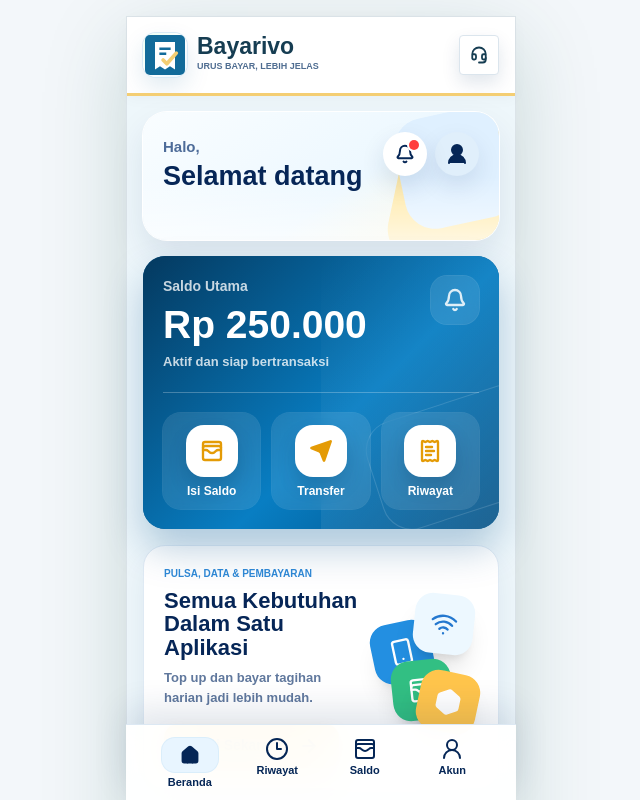
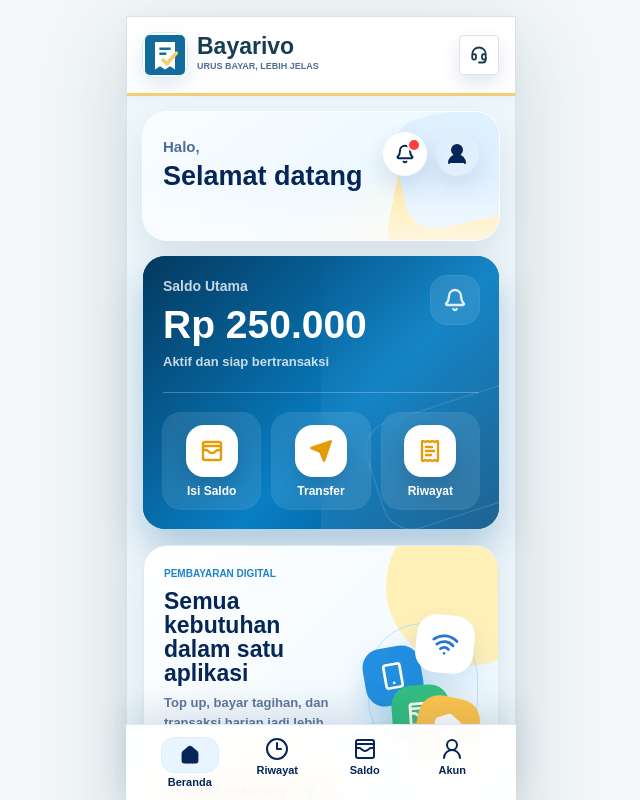
Before and after one commit to Dlennss/BayarIvo, a Next.js app in the folder pulsa-fe/: page / in a window 1280 px wide. Shown: the top 800 px of the page, without its empty margins (319-959 px from the left). Built offline with nearby package versions, Linux system fonts and the light colour scheme; no server answers.

Commit message:
Polish digital payment CTA card

```diff
--- a/pulsa-fe/components/bayarivo/BayarivoHomeConcept.tsx
+++ b/pulsa-fe/components/bayarivo/BayarivoHomeConcept.tsx
@@ -193,29 +193,37 @@
           </div>
         </section>
 
-        <section className="overflow-hidden rounded-[22px] border border-[#dfeaf4] bg-white p-5 shadow-[0_14px_30px_rgba(8,52,100,0.08)]">
-          <div className="grid grid-cols-[1fr_106px] items-center gap-3">
-            <div>
-              <p className="text-[10px] font-black uppercase tracking-[0.22em] text-[#2f89d6]">Pulsa, Data & Pembayaran</p>
-              <h2 className="mt-2 text-[22px] font-black leading-[1.08] text-[#062657]">Semua Kebutuhan Dalam Satu Aplikasi</h2>
-              <p className="mt-2 text-[13px] font-semibold leading-5 text-[#60789d]">Top up dan bayar tagihan harian jadi lebih mudah.</p>
-              <Link href={categoryHref} prefetch={false} className="mt-4 inline-flex h-11 items-center gap-3 rounded-[14px] bg-[#ffcd4a] px-5 text-[14px] font-black text-[#062657] shadow-[0_10px_18px_rgba(225,151,0,0.18)]">
+        <section className="relative overflow-hidden rounded-[24px] border border-[#dfeaf4] bg-[linear-gradient(135deg,#ffffff_0%,#f5fbff_48%,#e8f6ff_100%)] p-5 shadow-[0_16px_34px_rgba(8,52,100,0.09)]">
+          <div className="pointer-events-none absolute -right-12 -top-10 h-40 w-40 rounded-full bg-[#fff0b8]" />
+          <div className="pointer-events-none absolute bottom-0 right-2 h-28 w-36 rounded-t-[34px] bg-[#dff1ff]/70" />
+          <div className="relative grid grid-cols-[1fr_118px] items-center gap-4">
+            <div className="min-w-0">
+              <p className="text-[10px] font-black uppercase tracking-[0.2em] text-[#1f82ca]">Pembayaran Digital</p>
+              <h2 className="mt-2 max-w-[210px] text-[23px] font-black leading-[1.05] text-[#062657]">
+                Semua kebutuhan dalam satu aplikasi
+              </h2>
+              <p className="mt-2 max-w-[205px] text-[13px] font-semibold leading-5 text-[#60789d]">
+                Top up, bayar tagihan, dan transaksi harian jadi lebih mudah.
+              </p>
+              <Link href={categoryHref} prefetch={false} className="mt-4 inline-flex h-11 items-center gap-3 rounded-[14px] bg-[#ffcd4a] px-5 text-[14px] font-black text-[#062657] shadow-[0_12px_20px_rgba(225,151,0,0.20)] transition hover:-translate-y-0.5">
                 Mulai Sekarang
-                <ArrowRight className="h-5 w-5" strokeWidth={2.6} />
+                <ArrowRight className="h-5 w-5" strokeWidth={2.7} />
               </Link>
             </div>
-            <div className="relative h-[146px]">
-              <span className="absolute left-0 top-7 grid h-[60px] w-[60px] -rotate-12 place-items-center rounded-[18px] bg-[#238fe1] text-white shadow-xl">
-                <Smartphone className="h-7 w-7" />
+
+            <div className="relative h-[156px]">
+              <div className="absolute inset-y-3 left-2 right-0 rounded-full border border-[#9bd4ff]/55" />
+              <span className="absolute left-1 top-9 grid h-[58px] w-[58px] -rotate-10 place-items-center rounded-[19px] bg-[#238fe1] text-white shadow-[0_16px_28px_rgba(35,143,225,0.28)]">
+                <Smartphone className="h-7 w-7" strokeWidth={2.35} />
               </span>
-              <span className="absolute right-1 top-0 grid h-[60px] w-[60px] rotate-6 place-items-center rounded-[18px] bg-[#edf8ff] text-[#2478cf] shadow-xl">
-                <Wifi className="h-7 w-7" />
+              <span className="absolute right-1 top-1 grid h-[58px] w-[58px] rotate-6 place-items-center rounded-[20px] bg-white text-[#2478cf] shadow-[0_16px_28px_rgba(24,98,171,0.16)]">
+                <Wifi className="h-7 w-7" strokeWidth={2.35} />
               </span>
-              <span className="absolute bottom-5 left-5 grid h-[60px] w-[60px] -rotate-6 place-items-center rounded-[18px] bg-[#32bf83] text-white shadow-xl">
-                <WalletCards className="h-7 w-7" />
+              <span className="absolute bottom-6 left-8 grid h-[58px] w-[58px] -rotate-4 place-items-center rounded-[20px] bg-[#32bf83] text-white shadow-[0_16px_28px_rgba(50,191,131,0.26)]">
+                <WalletCards className="h-7 w-7" strokeWidth={2.35} />
               </span>
-              <span className="absolute bottom-2 right-0 grid h-[60px] w-[60px] rotate-12 place-items-center rounded-[18px] bg-[#ffc54c] text-white shadow-xl">
-                <Bolt className="h-7 w-7" fill="currentColor" />
+              <span className="absolute bottom-2 right-0 grid h-[62px] w-[62px] rotate-12 place-items-center rounded-[21px] bg-[#ffc54c] text-white shadow-[0_16px_28px_rgba(255,197,76,0.30)]">
+                <Bolt className="h-8 w-8" fill="currentColor" strokeWidth={1.8} />
               </span>
             </div>
           </div>
```
